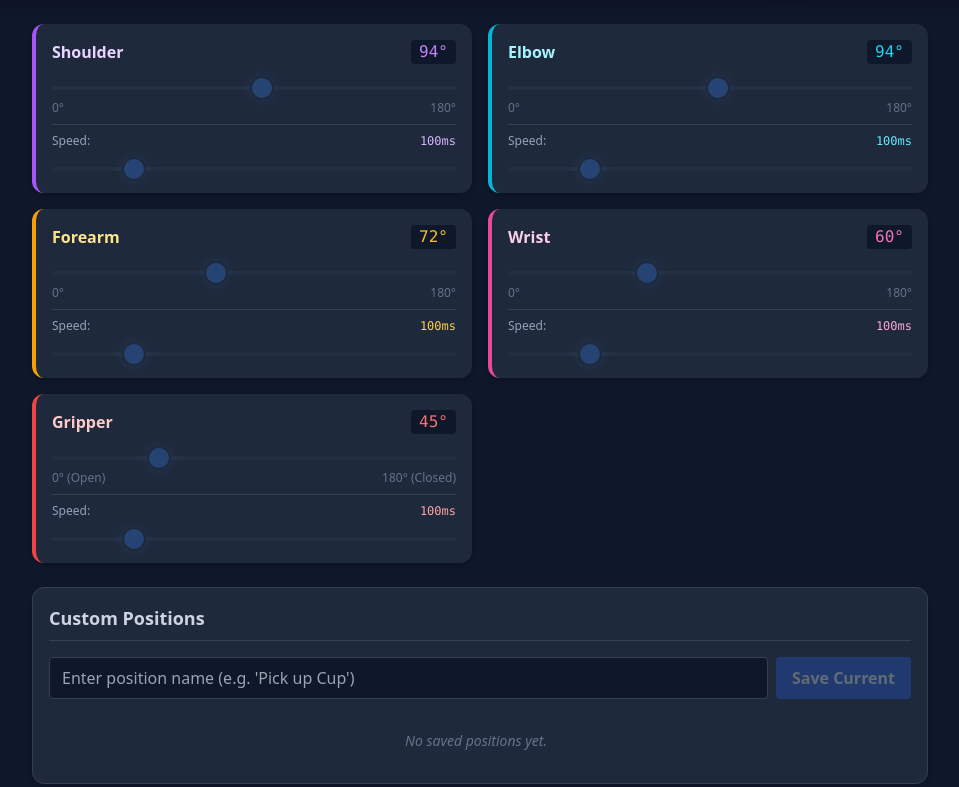
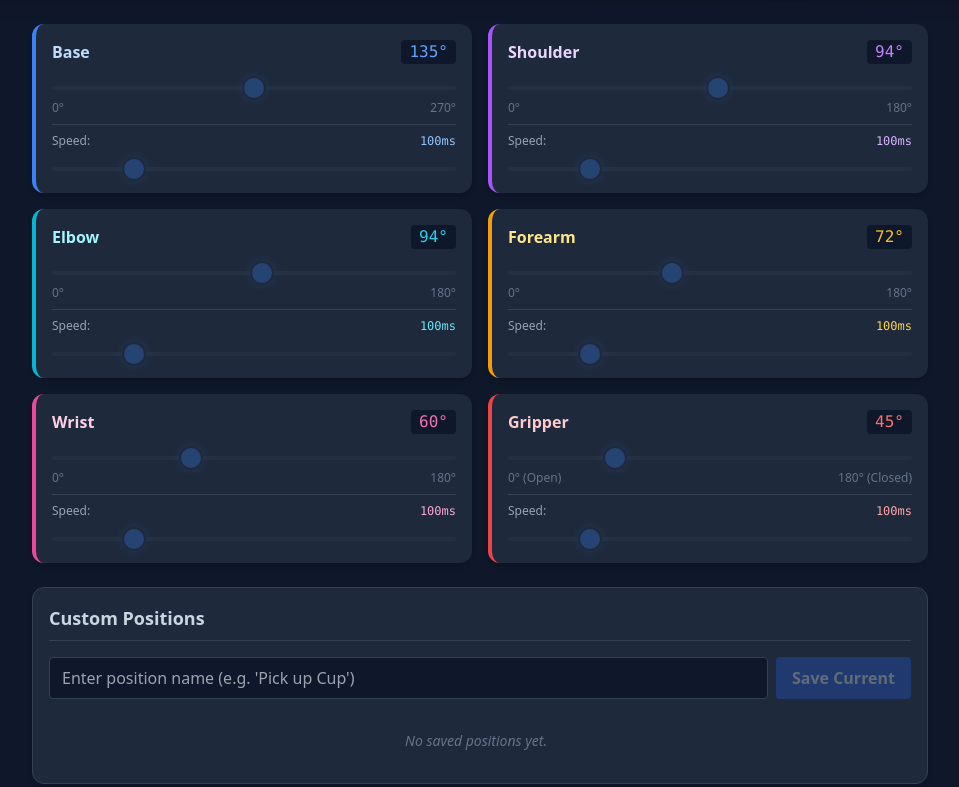
Before and after one commit to Kitqrsin/Robotic-Arm---Jarvis, a Flask app: template src/arm_controller/arm_controller/templates/index.html in a window 1280 px wide. Shown: the part 73-860 px from the top of the page, without its empty margins (160-1119 px from the left). Run offline with Flask 3, Linux system fonts and the light colour scheme; the template is opened without the code that fills it, so the values that code supplies are empty; some libraries are stand-ins or nearby versions.

Commit message:
feat: Added new logic for 6th and final servo: base servo

```diff
--- a/src/arm_controller/arm_controller/app.py
+++ b/src/arm_controller/arm_controller/app.py
@@ -52,6 +52,14 @@ DB_PATH = os.path.join(os.path.dirname(__file__), "robot_poses.db")
 STATE_FILE = os.path.join(os.path.dirname(__file__), "last_position.json")
 
 SERVO_CONFIG = {
+    "b": {
+        "channel": 0,
+        "type": "standard",
+        "min": 1000,
+        "max": 2000,
+        "range": 270,
+        "start_angle": 90,
+    },
     "s": {
         "channel": 1,
         "type": "standard",
@@ -96,7 +104,7 @@ SERVO_CONFIG = {
 
 # Mapping from web UI servo numbers to internal names
 SERVO_MAPPING = {
-    1: "s",  # Base (not configured yet, but reserved)
+    1: "b",  # Base
     2: "s",  # Shoulder
     3: "e",  # Elbow
     4: "f",  # Forearm
@@ -119,6 +127,7 @@ def save_current_position():
     try:
         with arm_lock:
             position = {
+                "s1": current_position.get("b", SERVO_CONFIG["b"]["start_angle"]),
                 "s2": current_position.get("s", SERVO_CONFIG["s"]["start_angle"]),
                 "s3": current_position.get("e", SERVO_CONFIG["e"]["start_angle"]),
                 "s4": current_position.get("f", SERVO_CONFIG["f"]["start_angle"]),
@@ -166,6 +175,7 @@ def init_database():
         CREATE TABLE IF NOT EXISTS poses (
             id INTEGER PRIMARY KEY AUTOINCREMENT,
             name TEXT NOT NULL,
+            s1 INTEGER NOT NULL,
             s2 INTEGER NOT NULL,
             s3 INTEGER NOT NULL,
             s4 INTEGER NOT NULL,
@@ -195,6 +205,15 @@ def init_database():
     except sqlite3.OperationalError:
         print("[DATABASE] Migrating: Adding is_admin column to users table")
         cursor.execute("ALTER TABLE users ADD COLUMN is_admin BOOLEAN DEFAULT 0")
+        conn.commit()
+        print("[DATABASE] Migration complete")
+
+    # Migration: Add s1 column to poses table if it doesn't exist
+    try:
+        cursor.execute("SELECT s1 FROM poses LIMIT 1")
+    except sqlite3.OperationalError:
+        print("[DATABASE] Migrating: Adding s1 column to poses table")
+        cursor.execute("ALTER TABLE poses ADD COLUMN s1 INTEGER DEFAULT 135")
         conn.commit()
         print("[DATABASE] Migration complete")
 
@@ -537,6 +556,7 @@ def get_saved_poses():
                     "id": row["id"],
                     "name": row["name"],
                     "state": {
+                        "s1": row["s1"],
                         "s2": row["s2"],
                         "s3": row["s3"],
                         "s4": row["s4"],
@@ -569,11 +589,12 @@ def save_pose():
         cursor = conn.cursor()
         cursor.execute(
             """
-            INSERT INTO poses (name, s2, s3, s4, s5, s6)
-            VALUES (?, ?, ?, ?, ?, ?)
+            INSERT INTO poses (name, s1, s2, s3, s4, s5, s6)
+            VALUES (?, ?, ?, ?, ?, ?, ?)
         """,
             (
                 name,
+                state.get("s1", 90),
                 state.get("s2", 90),
                 state.get("s3", 90),
                 state.get("s4", 80),
--- a/src/arm_controller/arm_controller/last_position.json
+++ b/src/arm_controller/arm_controller/last_position.json
@@ -1,7 +1,8 @@
 {
-  "s2": 96,
-  "s3": 88,
-  "s4": 80,
+  "s1": 98,
+  "s2": 98,
+  "s3": 96,
+  "s4": 70,
   "s5": 60,
   "s6": 45
 }
--- a/src/arm_controller/arm_controller/static/js/app.js
+++ b/src/arm_controller/arm_controller/static/js/app.js
@@ -3,17 +3,18 @@ const API_BASE = window.location.origin;
 
 // --- State ---
 let armState = {
-    s2: 94, // Shoulder
-    s3: 94, // Elbow
-    s4: 72, // Forearm
-    s5: 60, // Wrist
-    s6: 45  // Gripper
+    s1: 90, // Base
+    s2: 94,  // Shoulder
+    s3: 94,  // Elbow
+    s4: 72,  // Forearm
+    s5: 60,  // Wrist
+    s6: 45   // Gripper
 };
 
 let isConnected = false;
 let oeEnabled = false;  // Track OE pin state
-let servoSpeeds = { s2: 100, s3: 100, s4: 100, s5: 100, s6: 100 };  // Individual servo speeds (ms delay per degree)
-let isMoving = { s2: false, s3: false, s4: false, s5: false, s6: false };  // Per-motor movement locks
+let servoSpeeds = { s1: 100, s2: 100, s3: 100, s4: 100, s5: 100, s6: 100 };  // Individual servo speeds (ms delay per degree)
+let isMoving = { s1: false, s2: false, s3: false, s4: false, s5: false, s6: false };  // Per-motor movement locks
 let chainQueue = [];  // Poses in chain (max 5)
 let isChainRunning = false;  // Chain execution state
 
@@ -64,6 +65,7 @@ async function loadLastPosition() {
             const position = data.position;
 
             // Update armState
+            armState.s1 = position.s1 || 90;
             armState.s2 = position.s2 || 94;
             armState.s3 = position.s3 || 94;
             armState.s4 = position.s4 || 72;
@@ -114,8 +116,9 @@ async function toggleOE() {
             // Safety: Reset sliders to initial positions when motors are enabled
             if (data.oe_enabled) {
                 const initialPositions = {
-                    s2: 94, // Shoulder
-                    s3: 94, // Elbow
+                    s1: 90, // Base
+                    s2: 94,  // Shoulder
+                    s3: 94,  // Elbow
                     s4: 72,  // Forearm
                     s5: 60,  // Wrist
                     s6: 45   // Gripper
--- a/src/arm_controller/arm_controller/templates/index.html
+++ b/src/arm_controller/arm_controller/templates/index.html
@@ -48,6 +48,27 @@
 
             <!-- Servo Sliders -->
             <div class="grid grid-cols-1 md:grid-cols-2 gap-4">
+                <!-- Servo 1: Base -->
+                <div class="bg-slate-800 p-4 rounded-xl border-l-4 border-blue-500 shadow-md">
+                    <div class="flex justify-between mb-2">
+                        <label class="font-bold text-blue-200">Base</label>
+                        <span id="val-s1" class="font-mono bg-slate-900 px-2 rounded text-blue-400">135°</span>
+                    </div>
+                    <input type="range" id="s1" min="0" max="270" value="135" oninput="document.getElementById('val-s1').innerText = this.value + '°'" onchange="updateArm(1, this.value)">
+                    <div class="flex justify-between text-xs text-slate-500 mt-1">
+                        <span>0°</span>
+                        <span>270°</span>
+                    </div>
+                    <!-- Speed Control for Base -->
+                    <div class="mt-2 pt-2 border-t border-slate-700">
+                        <div class="flex justify-between items-center mb-1">
+                            <span class="text-xs text-slate-400">Speed:</span>
+                            <span id="speed-val-s1" class="text-xs text-blue-300 font-mono">100ms</span>
+                        </div>
+                        <input type="range" id="speed-s1" min="10" max="500" value="100" step="10" oninput="updateServoSpeed(1, this.value)" class="w-full h-1">
+                    </div>
+                </div>
+
                 <!-- Servo 2: Shoulder -->
                 <div class="bg-slate-800 p-4 rounded-xl border-l-4 border-purple-500 shadow-md">
                     <div class="flex justify-between mb-2">
```
Also changed, not shown: src/arm_controller/arm_controller/motor_calibration.py (+9 -7 lines), src/arm_controller/arm_controller/test.py (+9 -2 lines), src/arm_controller/arm_controller/robot_poses.db.
